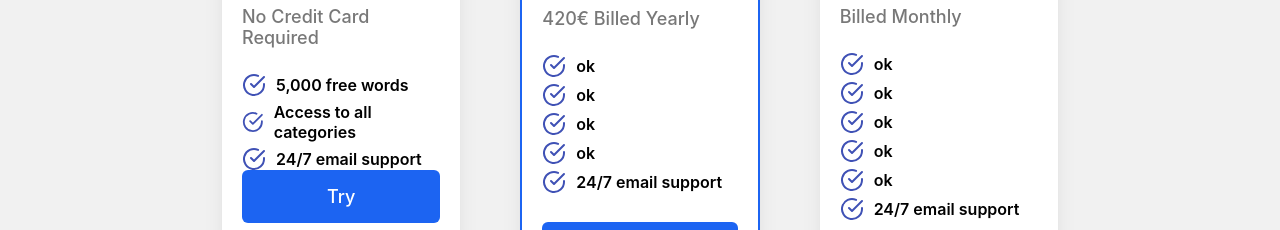
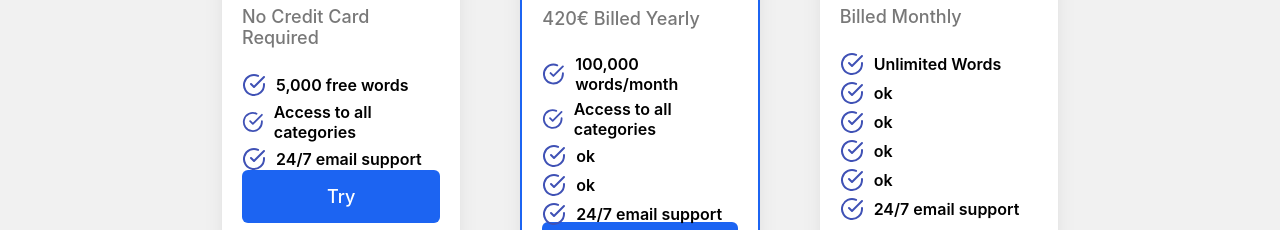
Before and after one commit to YoannBuzenet/ai_next_app, a Next.js app: page /pricing in a window 1280 px wide. Shown: the part 559-789 px from the top of the page. Built offline with nearby package versions, Linux system fonts and the light colour scheme; no server answers.

Commit message:
adding options

```diff
--- a/pages/pricing.js
+++ b/pages/pricing.js
@@ -98,8 +98,14 @@ const Pricing = () => {
                   </div>
                 </div>
                 <div className={styles.optionsContainer}>
-                  <Option />
-                  <Option />
+                  <Option
+                    idOptionLabel="page.pricing.100000words"
+                    defaultOptionLabel="100,000 words/month"
+                  />
+                  <Option
+                    idOptionLabel="page.pricing.accessAllCategories"
+                    defaultOptionLabel="Access to all categories"
+                  />
                   <Option />
                   <Option />
                   <Option
@@ -129,7 +135,10 @@ const Pricing = () => {
                   <div className={styles.subprice}>Billed Monthly</div>
                 </div>
                 <div className={styles.optionsContainer}>
-                  <Option />
+                  <Option
+                    idOptionLabel="page.pricing.illimitedWords"
+                    defaultOptionLabel="Unlimited Words"
+                  />
                   <Option />
                   <Option />
                   <Option />
--- a/translations/en.json
+++ b/translations/en.json
@@ -60,6 +60,8 @@
   "page.pricing.option5000Free": "5,000 free words",
   "page.pricing.mailSupport": "24/7 email support",
   "page.pricing.accessAllCategories": "Access to all categories",
+  "page.pricing.100000words": "100,000 words/month",
+  "page.pricing.illimitedWords": "Unlimited Words",
 
   "compo.heartWorkPlace.button.create": "Create",
   "compo.heartWorkPlace.noCategory.title": "Welcome on EasyFlow",
--- a/translations/fr.json
+++ b/translations/fr.json
@@ -60,6 +60,8 @@
   "page.pricing.option5000Free": "5 000 mots gratuits",
   "page.pricing.mailSupport": "Support par email 24/7",
   "page.pricing.accessAllCategories": "Accès à toutes les catégories",
+  "page.pricing.100000words": "100,000 mots par mois",
+  "page.pricing.illimitedWords": "Mots illimités",
 
   "compo.heartWorkPlace.button.create": "Créer",
   "compo.heartWorkPlace.noCategory.title": "Bienvenue sur EasyFlow",
```
